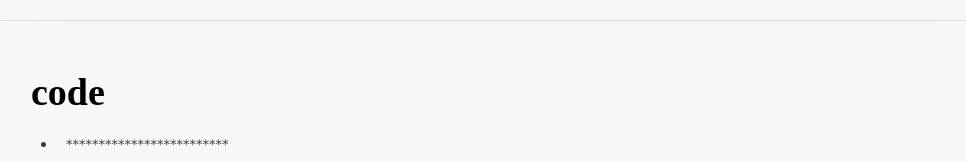
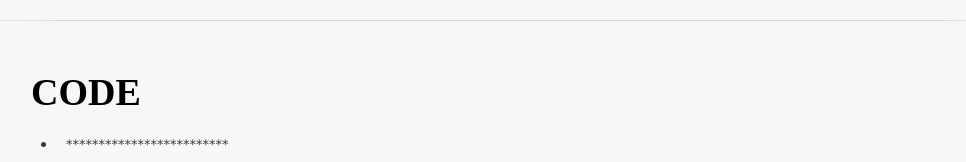
Before and after one commit to quyinsong/quyinsong.github.io, a plain HTML site: page index.html in a window 1280 px wide. Shown: the part 1441-1603 px from the top of the page, without its empty margins (139-1105 px from the left). Drawn offline with nearby package versions, Linux system fonts and the light colour scheme.

Commit message:
Update index.html

```diff
--- a/index.html
+++ b/index.html
@@ -128,7 +128,7 @@
       </div>
       <div class="main-content">
         <div id="code" class="main-news">
-          <div class="title">code</div>
+          <div class="title">CODE</div>
           <ul>
             <li>*************************</li>
             <li>*************************</li>
```
